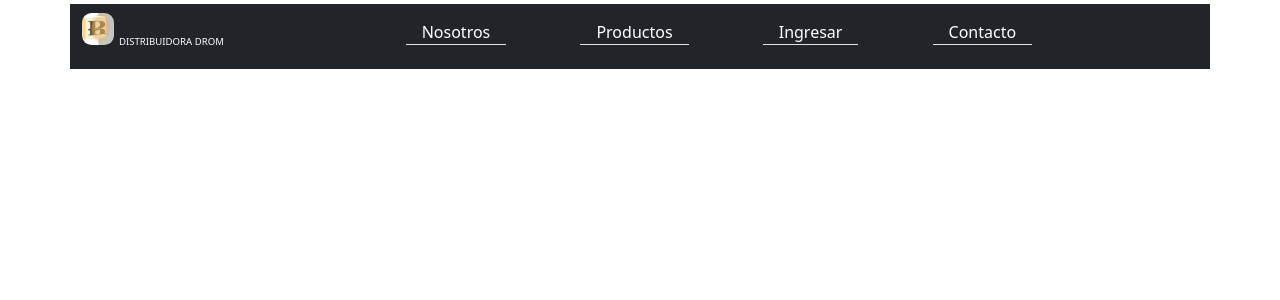
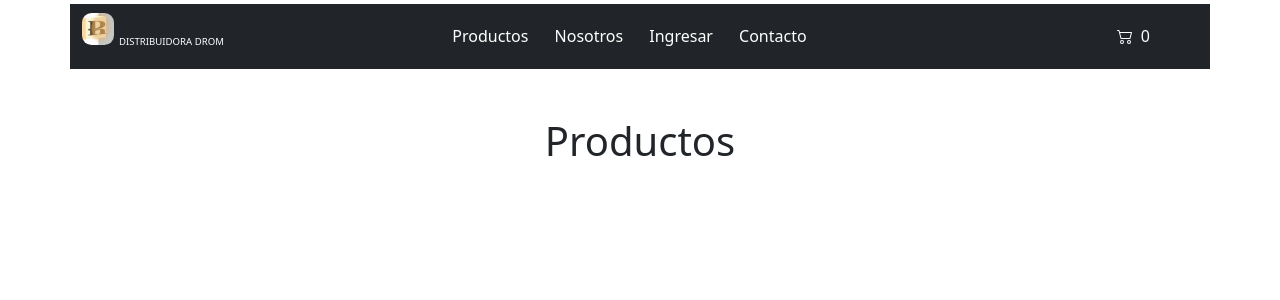
Before and after one commit to DRom-86/ecommerceReactApp, a React (Create React App) app: page / in a window 1280 px wide. Shown: the top 300 px of the page. Built offline with nearby package versions, Linux system fonts and the light colour scheme.

Commit message:
created landing page

```diff
--- a/package.json
+++ b/package.json
@@ -10,6 +10,7 @@
     "react": "^18.2.0",
     "react-bootstrap": "^2.4.0",
     "react-dom": "^18.2.0",
+    "react-icons": "^4.4.0",
     "react-scripts": "5.0.1",
     "web-vitals": "^2.1.4"
   },
--- a/src/App.js
+++ b/src/App.js
@@ -1,8 +1,13 @@
-import Navbar from "./components/navbar/Navbar";
+import NavBar from "./components/navBar/NavBar";
+import ItemListContainer from "./components/itemListContainer/ItemListContainer";
 import 'bootstrap/dist/css/bootstrap.min.css';
+
 function App() {
   return (
-    <Navbar/>
+  <>
+    <NavBar/>
+    <ItemListContainer greeting="Productos"/>
+  </>
   );
 }
 
--- /dev/null
+++ b/src/components/cartWidget/CartWidget.jsx
@@ -0,0 +1,12 @@
+import { BsCart2} from 'react-icons/bs';
+
+function CartWidget({cant}) {
+  return (
+    <div className='container w-25 d-flex justify-content-end pe-5 align-items-center'>
+        <BsCart2/>
+        <div className='ps-2'>{cant} </div>
+    </div>
+  )
+}
+
+export default CartWidget
--- /dev/null
+++ b/src/components/itemListContainer/ItemListContainer.jsx
@@ -0,0 +1,8 @@
+
+function ItemListContainer({greeting}) {
+  return (
+    <h1 className='text-center mt-5'>{greeting}</h1>
+  )
+};
+
+export default ItemListContainer
--- a/src/components/navbar/Navbar.jsx
+++ b/src/components/navbar/Navbar.jsx
@@ -1,27 +1,29 @@
 import React from 'react'
 import logo from "../../assets/imgs/logo.jpg"
-import "./NavBar.css"
+import CartWidget from "../cartWidget/CartWidget.jsx"
+import "./navBar.css"
 
 
-function Navbar() {
+function NavBar() {
   return (
-        <nav className="container bg-dark d-flex text-white mt-1 h-2">
-          <div className="containerLogo mt-1" >
+        <nav className="container bg-dark d-flex text-white align-items-center  mt-1">
+          <div className="containerLogo mt-1 w-25" >
             <a className=" navbar-brand d-flex align-items-baseline navbarLogo" href="#">
               <img className="logo" src={logo} alt="Logo"></img>
               <h1 className="titleLogo text-white my-3">DISTRIBUIDORA DROM</h1>
             </a>
           </div>
-          <div className="container ">
-            <ul className="list-unstyled d-flex justify-content-around navbar-bar my-3 w-75 m-auto">
-              <li className="nav-item border-bottom"> <a className="text-decoration-none text-reset p-3" href="#">Nosotros</a></li>
-              <li className="nav-item border-bottom"> <a className="text-decoration-none text-reset p-3" href="#">Productos</a></li>
-              <li className="nav-item border-bottom"> <a className="text-decoration-none text-reset p-3" href="#">Ingresar</a> </li>
-              <li className="nav-item border-bottom"> <a className="text-decoration-none text-reset p-3" href="#">Contacto</a> </li>
+          <div className="container">
+            <ul className="list-unstyled d-flex justify-content-between navbar-bar w-50 m-auto">
+              <li className="nav-item"> <a className="text-decoration-none text-reset" href="#">Productos</a></li>
+              <li className="nav-item"> <a className="text-decoration-none text-reset" href="#">Nosotros</a></li>
+              <li className="nav-item"> <a className="text-decoration-none text-reset" href="#">Ingresar</a> </li>
+              <li className="nav-item"> <a className="text-decoration-none text-reset" href="#">Contacto</a> </li>
             </ul>
           </div>
+          <CartWidget cant="0"/>
         </nav>
       );
     };
 
-    export default Navbar;
+    export default NavBar;
```
Also changed, not shown: 1 other file (tests, documents, lock files or other folders).
